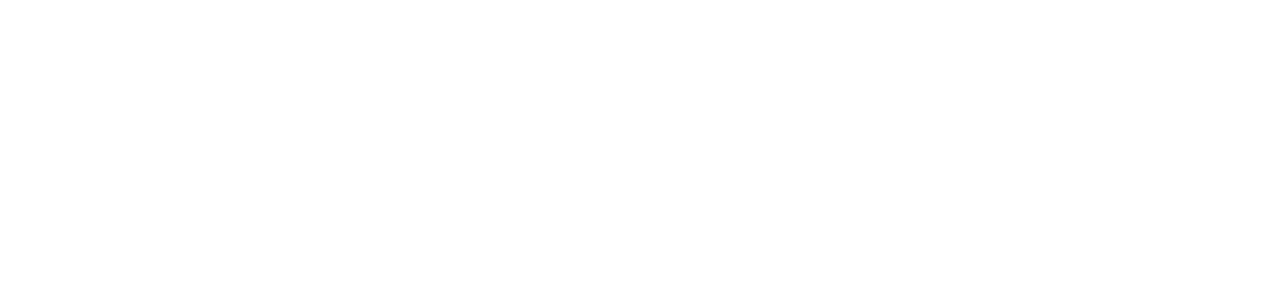
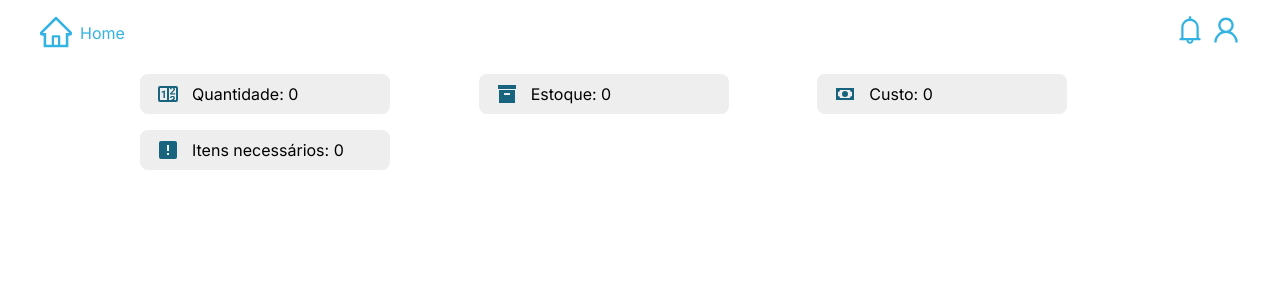
Before and after one commit to MateusGarpelli/StockTrackr-front, a Next.js app: page / in a window 1280 px wide. Shown: the top 300 px of the page. Built offline with nearby package versions, Linux system fonts and the light colour scheme.

Commit message:
add header and menu

```diff
--- a/package.json
+++ b/package.json
@@ -9,6 +9,9 @@
     "lint": "next lint"
   },
   "dependencies": {
+    "@ant-design/icons": "^5.3.6",
+    "@mdi/js": "^7.4.47",
+    "@mdi/react": "^1.6.1",
     "axios": "^1.6.8",
     "next": "14.1.3",
     "react": "^18",
--- a/src/app/page.tsx
+++ b/src/app/page.tsx
@@ -1,10 +1,13 @@
+import HeaderMenu from "@/components/HeaderMenu/page";
 import SignIn from "./(pages)/SignIn/page";
+import MenuMain from "@/components/MenuMain/page";
 
 const Home = () => {
 
   return (
     <div className="container">
-
+      <HeaderMenu/>
+      <MenuMain/>
     </div>
   )
 }
--- a/src/components/HeaderMenu/page.tsx
+++ b/src/components/HeaderMenu/page.tsx
@@ -0,0 +1,23 @@
+import { BellOutlined, HomeOutlined, UserOutlined } from "@ant-design/icons"
+import Link from "next/link";
+
+const HeaderMenu = () => {
+    return (
+        <div className="max-w-[1200px]  m-auto mt-4 justify-between flex ">
+            <div className="flex items-center cursor-pointer">
+                <Link href='/'>
+                <HomeOutlined style={{ color: "#34b3e2", fontSize: 32, }} />
+                </Link>
+                <span className="ml-2 text-[#34b3e2]">Home</span>
+            </div>
+            <div>
+                <div >
+                    <BellOutlined style={{marginRight:8, color: "#34b3e2", fontSize: 28,}} className="cursor-pointer" />
+                    <UserOutlined style={{color: "#34b3e2", fontSize: 28,}} className="cursor-pointer"/>
+                </div>
+            </div>
+        </div>
+    )
+}
+
+export default HeaderMenu;
--- /dev/null
+++ b/src/components/MenuMain/page.tsx
@@ -0,0 +1,36 @@
+import Price from '@mdi/react';
+import { mdiCash } from '@mdi/js';
+import Storage from '@mdi/react';
+import { mdiArchive } from '@mdi/js';
+import Alert from '@mdi/react';
+import { mdiAlertBox } from '@mdi/js';
+import Quantity from '@mdi/react';
+import { mdiCounter } from '@mdi/js';
+
+
+
+
+const MenuMain = () => {
+    return (
+        <div className="max-w-[1000px] m-auto grid grid-cols-3 gap-4 mt-6 ">
+            <div className='flex bg-[#EEE] py-2 px-4 rounded-lg w-[250px]' >
+                <Quantity path={mdiCounter} size={1} color='#18637e' />
+                <span  className='ml-3'>Quantidade:  0</span>
+            </div>
+            <div className='flex bg-[#EEE] py-2 px-4 rounded-lg w-[250px] '>
+                <Storage path={mdiArchive} size={1} color='#18637e'/>
+                <span className='ml-3'>Estoque: 0</span>
+            </div>
+            <div className='flex bg-[#EEE] py-2 px-4 rounded-lg w-[250px] '>
+                <Price path={mdiCash} size={1} color='#18637e'/>
+                <span className='ml-3'>Custo: 0</span>
+            </div>
+            <div className='flex bg-[#EEE] py-2 px-4 rounded-lg w-[250px]'>
+                <Alert path={mdiAlertBox} size={1} color='#18637e' />
+                <span className='ml-3'>Itens necessários: 0</span>
+            </div>
+        </div>
+    )
+}
+
+export default MenuMain;
--- a/src/components/SideBarNav/page.tsx
+++ b/src/components/SideBarNav/page.tsx
@@ -0,0 +1,7 @@
+const SideBarNav = () => {
+    return (
+        <div>
+
+        </div>
+    )
+}
```
Also changed, not shown: 1 other file (tests, documents, lock files or other folders).
